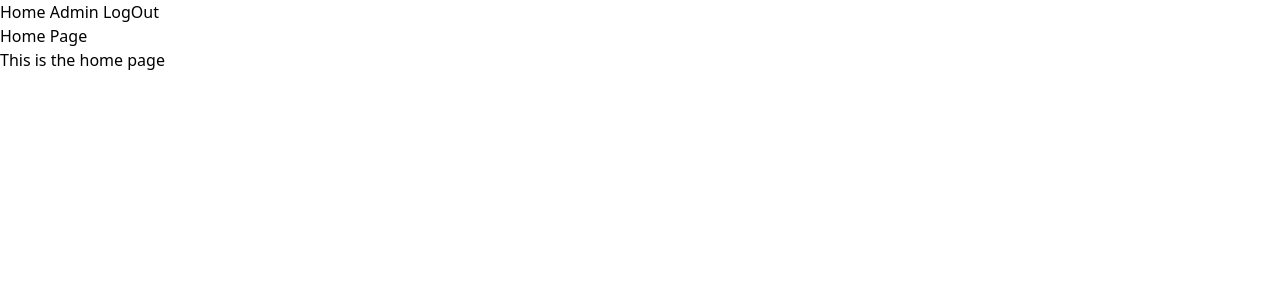
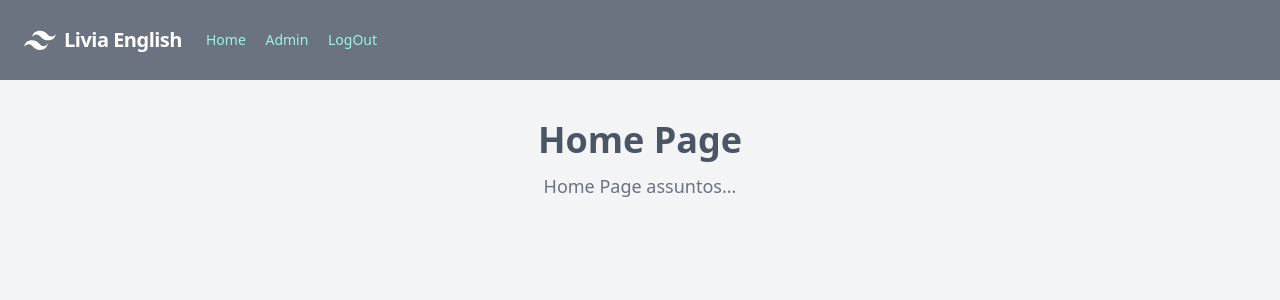
Before and after one commit to alekissandroarvo/simulado_django, a Django app: page /home/ in a window 1280 px wide. Shown: the top 300 px of the page. Run offline with Django 5.2, Linux system fonts and the light colour scheme; some libraries are stand-ins or nearby versions.

Commit message:
welcome e homepage tailwind

```diff
--- a/templates/home.html
+++ b/templates/home.html
@@ -9,18 +9,49 @@
         <script src="https://cdn.tailwindcss.com"></script>
     </head>
     <body>
+        <div class="bg-gray-100 h-screen ">
+
         {% block nav %}
     <nav class="nav">
-        <a class="linknav" href="{% url 'home' %}">Home</a>
-        <a class="linknav" href="{% url 'admin:index' %}">Admin</a>
-        <a class="linknav" href="{% url 'login' %}">LogOut</a>
+        <nav class="flex items-center justify-between flex-wrap bg-gray-500 p-6">
+            <div class="flex items-center flex-shrink-0 text-white mr-6">
+              <svg class="fill-current h-8 w-8 mr-2" width="54" height="54" viewBox="0 0 54 54" xmlns="http://www.w3.org/2000/svg"><path d="M13.5 22.1c1.8-7.2 6.3-10.8 13.5-10.8 10.8 0 12.15 8.1 17.55 9.45 3.6.9 6.75-.45 9.45-4.05-1.8 7.2-6.3 10.8-13.5 10.8-10.8 0-12.15-8.1-17.55-9.45-3.6-.9-6.75.45-9.45 4.05zM0 38.3c1.8-7.2 6.3-10.8 13.5-10.8 10.8 0 12.15 8.1 17.55 9.45 3.6.9 6.75-.45 9.45-4.05-1.8 7.2-6.3 10.8-13.5 10.8-10.8 0-12.15-8.1-17.55-9.45-3.6-.9-6.75.45-9.45 4.05z"/></svg>
+              <span class="font-semibold text-xl tracking-tight">Livia English</span>
+            </div>
+            <div class="block lg:hidden">
+              <button class="flex items-center px-3 py-2 border rounded text-teal-200 border-teal-400 hover:text-white hover:border-white">
+                <svg class="fill-current h-3 w-3" viewBox="0 0 20 20" xmlns="http://www.w3.org/2000/svg"><title>Menu</title><path d="M0 3h20v2H0V3zm0 6h20v2H0V9zm0 6h20v2H0v-2z"/></svg>
+              </button>
+            </div>
+            <div class="w-full block flex-grow lg:flex lg:items-center lg:w-auto">
+              <div class="text-sm lg:flex-grow">
+                <a href="{% url 'home' %}" class="block mt-4 lg:inline-block lg:mt-0 text-teal-200 hover:text-white mr-4">
+                  Home
+                </a>
+                <a href="{% url 'admin:index' %}" class="block mt-4 lg:inline-block lg:mt-0 text-teal-200 hover:text-white mr-4">
+                    Admin
+                </a>
+                <a href="{% url 'login' %}" class="block mt-4 lg:inline-block lg:mt-0 text-teal-200 hover:text-white">
+                    LogOut
+                </a>
+              </div>
+              <!-- <div>
+                <a href="#" class="inline-block text-sm px-4 py-2 leading-none border rounded text-white border-white hover:border-transparent hover:text-teal-500 hover:bg-white mt-4 lg:mt-0">Download</a>
+              </div> -->
+            </div>
+          </nav>
     </nav>
     {% endblock %}
-        <div class="corpo">
+
         {% block content %}
-        <h1>Home Page</h1>
-        <p>This is the home page</p>
+        <main id="content">
+            <div class="text-center py-10 px-4 sm:px-6 lg:px-8">
+              <h1 class="block text-2xl font-bold text-gray-600 sm:text-4xl">Home Page</h1>
+              <p class="mt-3 text-lg text-gray-500">Home Page assuntos...</p>
+
+            </div>
+          </main>
         {% endblock %}
-        </div>
+       </div>
     </body>
 </html>
--- a/templates/welcome.html
+++ b/templates/welcome.html
@@ -2,6 +2,8 @@
 {% block title %}Welcome{% endblock %}
 
 {% block content %}
-        <p>Olá {{nome}}</p>
-        <p>Seja bem-vindo ao nosso site!</p>
+<div class="text-center py-10 px-4 sm:px-6 lg:px-8">
+        <h1 class="block text-2xl font-bold text-gray-600 sm:text-4xl">Hello! {{nome}}</h1>
+        <p class="mt-3 text-lg text-gray-500">Welcome to Livia English!</p>
+</div>
 {% endblock %}
```
